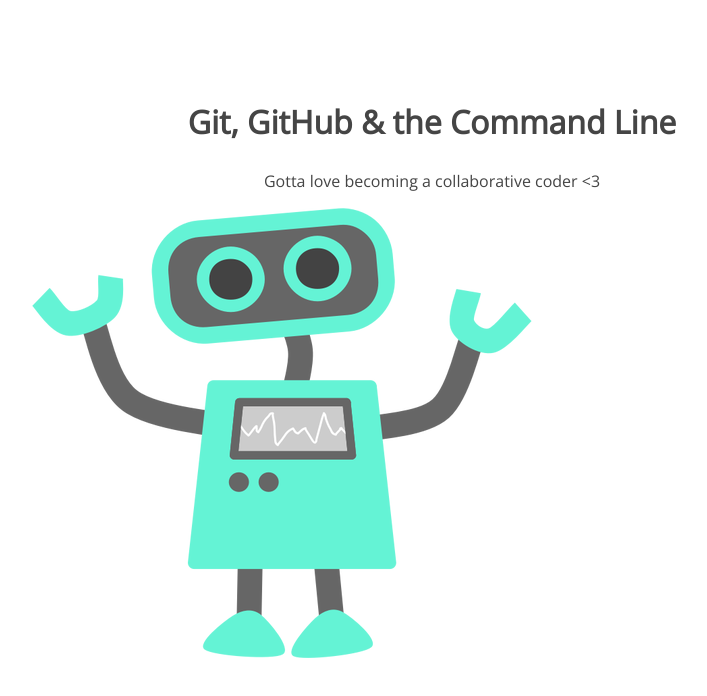
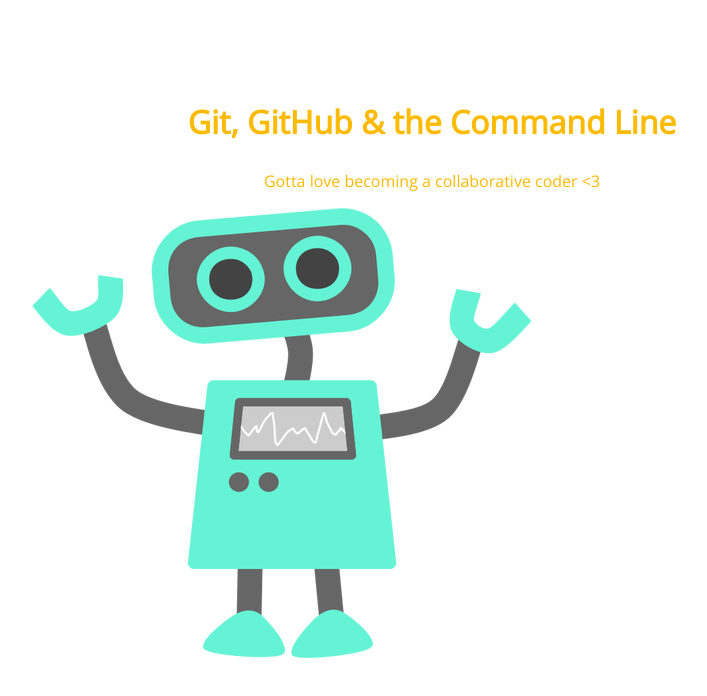
Before and after one commit to november114/105-project, a plain HTML site: page index.html in a window 1280 px wide. Shown: the whole page, without its empty margins (208-915 px from the left). Drawn offline with nearby package versions, Linux system fonts and the light colour scheme.

Commit message:
changed h1 color to yellow

```diff
--- a/css/style.css
+++ b/css/style.css
@@ -5,7 +5,7 @@
 section h1,
 section p {
 	text-align: center;
-	color: #454545;
+	color: #fcba03;
 }
 section h1 {
 	font: 32px 'Open Sans';
```
